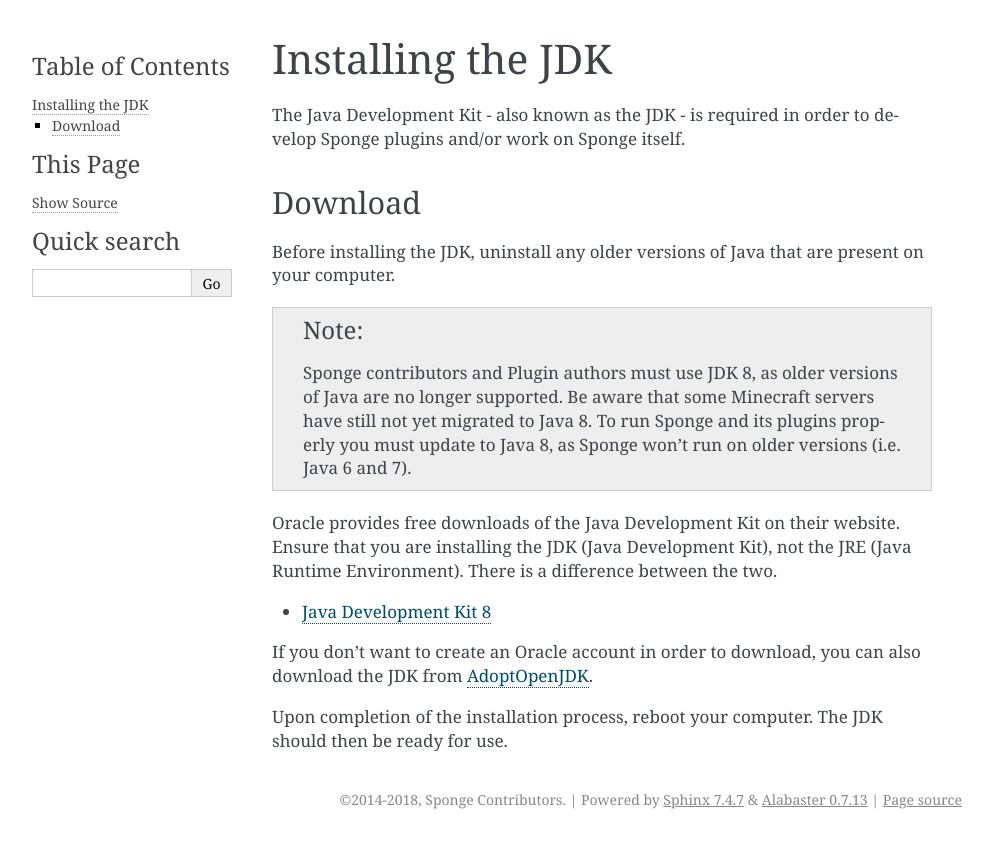
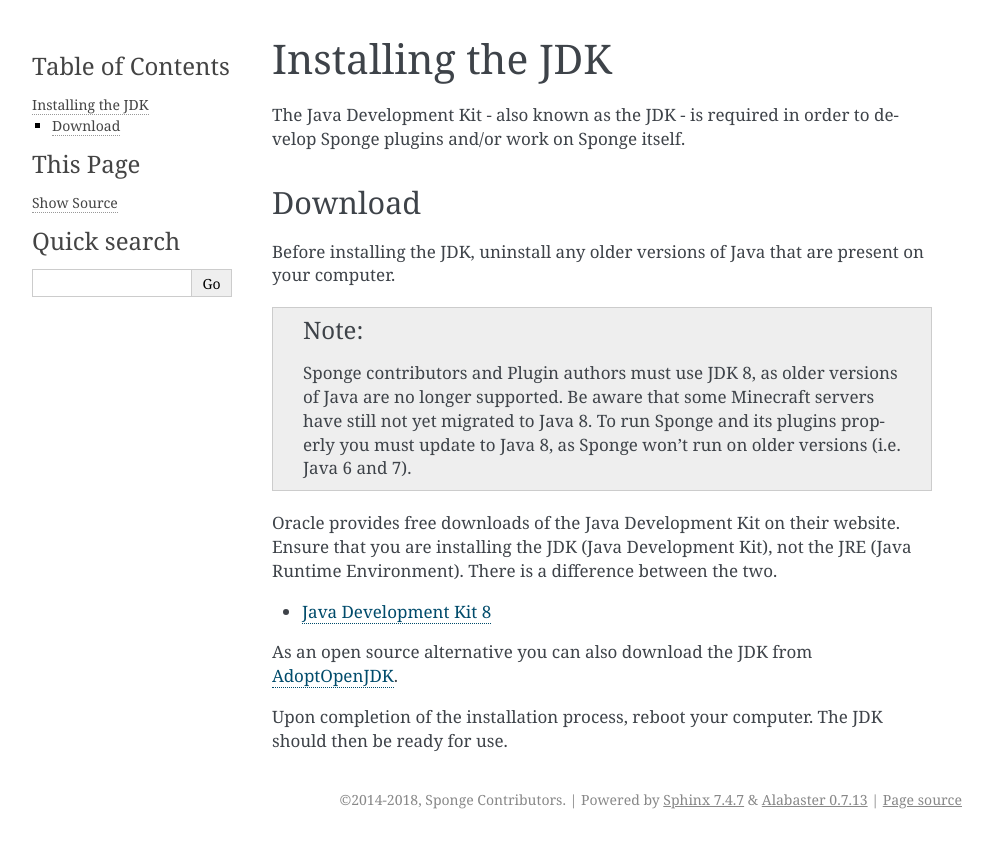
Before and after one commit to SpongePowered/SpongeDocs, a Sphinx documentation site: the page built from source/preparing/jdk.rst, in a window 1280 px wide. Shown: the top 848 px of the page, without its empty margins (148-1140 px from the left). Built offline with Sphinx 7.4.7, drawn with Linux system fonts in a browser that asks for light colours; pages that are not in the unit, such as notebooks, are missing from menus.

Commit message:
Apply @Inscrutable's suggestion

```diff
--- a/source/preparing/jdk.rst
+++ b/source/preparing/jdk.rst
@@ -21,6 +21,6 @@
 
 * `Java Development Kit 8 <https://www.oracle.com/technetwork/java/javase/downloads/jdk8-downloads-2133151.html>`__
 
-If you don't want to create an Oracle account in order to download, you can also download the JDK from `AdoptOpenJDK <https://adoptopenjdk.net/?variant=openjdk8&jvmVariant=hotspot>`__.
+As an open source alternative you can also download the JDK from `AdoptOpenJDK <https://adoptopenjdk.net/?variant=openjdk8&jvmVariant=hotspot>`__.
 
 Upon completion of the installation process, reboot your computer. The JDK should then be ready for use.
```
